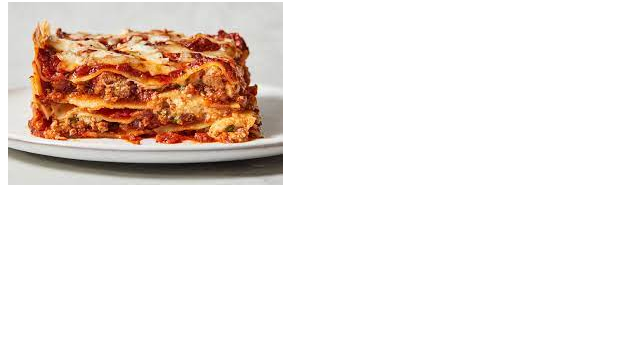
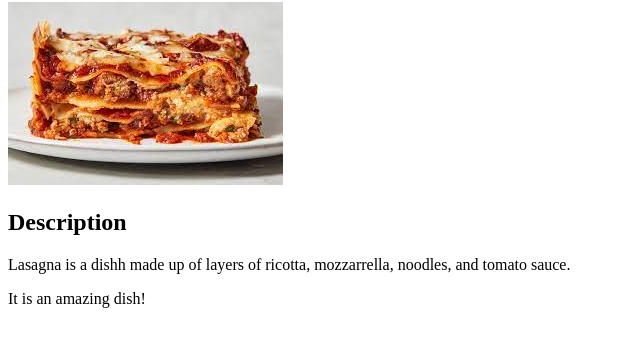
Before and after one commit to Casey-Seago/TheOdinProject, a plain HTML site: page Foundations/OdinRecipes/Recipes/Lasagna.html in a window 1280 px wide. Shown: the part 78-424 px from the top of the page, without its empty margins (0-640 px from the left). Drawn offline with Linux system fonts and the light colour scheme.

Commit message:
Added description to lasagna page

```diff
--- a/Foundations/OdinRecipes/Recipes/Lasagna.html
+++ b/Foundations/OdinRecipes/Recipes/Lasagna.html
@@ -8,5 +8,8 @@
 <body>
     <h1>Lasagna</h1>
     <img src="../Images/Lasagna.jpg" alt="Slice of lasagna">
+    <h2>Description</h2>
+    <p>Lasagna is a dishh made up of layers of ricotta, mozzarrella, noodles, and tomato sauce.</p>
+    <p>It is an amazing dish!</p>
 </body>
 </html>
```
